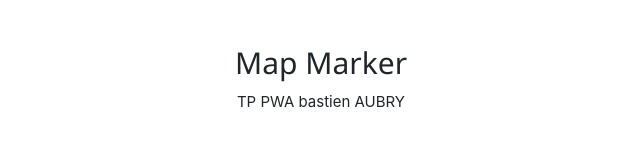
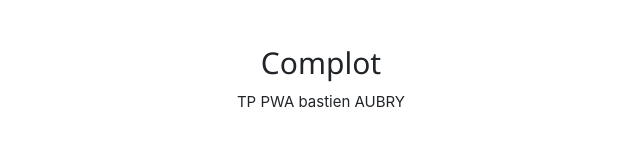
Before and after one commit to Elevane/TP-REACT-WEBSERVICE_FRONT, a React (Create React App) app: page /login in a window 1280 px wide. Shown: the top 157 px of the page, without its empty margins (319-959 px from the left). Built offline with nearby package versions, Linux system fonts and the light colour scheme.

Commit message:
Update Login.js

```diff
--- a/src/Components/auth/Login.js
+++ b/src/Components/auth/Login.js
@@ -52,7 +52,7 @@ export default function Login() {
     <div className="container">
       <div className="row">
         <div className="col-md-6 offset-md-3">
-          <h2 className="text-center text-dark mt-5">Map Marker</h2>
+          <h2 className="text-center text-dark mt-5">Complot</h2>
           <div className="text-center mb-5 text-dark">TP PWA bastien AUBRY</div>
           <div className="card my-5">
             <form
```
